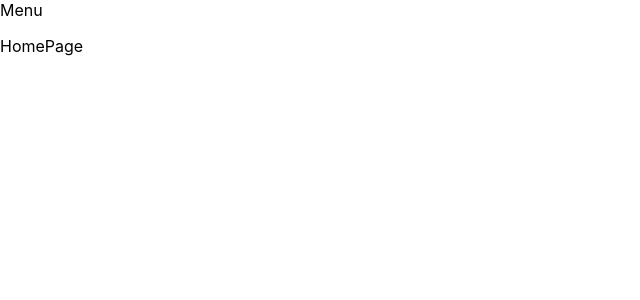
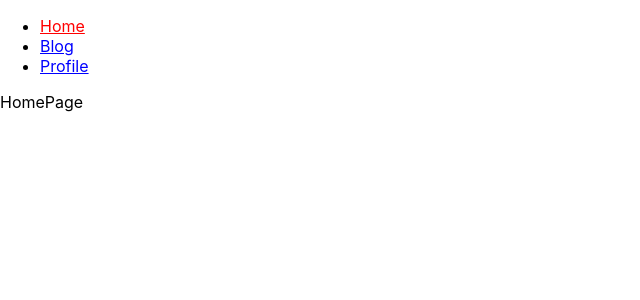
Before and after one commit to erickaltamirano07/curso-react-router-proyecto1, a React (Create React App) app: page / in a window 1280 px wide. Shown: the top 300 px of the page, without its empty margins (0-640 px from the left). Built offline with nearby package versions, Linux system fonts and the light colour scheme.

Commit message:
Link vs. NavLink
clase 7

```diff
--- a/src/Menu.js
+++ b/src/Menu.js
@@ -1,7 +1,71 @@
 import React from "react";
+import { Link, NavLink, Route } from "react-router-dom";
 
 function Menu() {
-  return <nav>Menu</nav>;
+  return (
+    <nav>
+      <ul>
+        {/* <li>
+          <Link to="/">Home</Link>
+        </li>
+        <li>
+          <Link to="/blog">Blog</Link>
+        </li>
+        <li>
+          <Link to="/profile">Profile</Link>
+        </li>*/}
+        {/* <li>
+          <NavLink
+            to="/"
+            style={({ isActive }) => ({ color: isActive ? "red" : "blue" })}
+            //className={({isActive}) => ''}
+          >
+            Home
+          </NavLink>
+        </li>
+        <li>
+          <NavLink
+            to="/blog"
+            style={({ isActive }) => ({ color: isActive ? "red" : "blue" })}
+          >
+            Blog
+          </NavLink>
+        </li>
+        <li>
+          <NavLink
+            to="/profile"
+            style={({ isActive }) => ({ color: isActive ? "red" : "blue" })}
+          >
+            Profile
+          </NavLink>
+        </li>*/}
+        {routes.map((route) => (
+          <li>
+            <NavLink
+              to={route.to}
+              style={({ isActive }) => ({ color: isActive ? "red" : "blue" })}
+            >
+              {route.text}
+            </NavLink>
+          </li>
+        ))}
+      </ul>
+    </nav>
+  );
 }
 
+const routes = [];
+routes.push({
+  to: "/",
+  text: "Home",
+});
+routes.push({
+  to: "/blog",
+  text: "Blog",
+});
+routes.push({
+  to: "/profile",
+  text: "Profile",
+});
+
 export { Menu };
```
